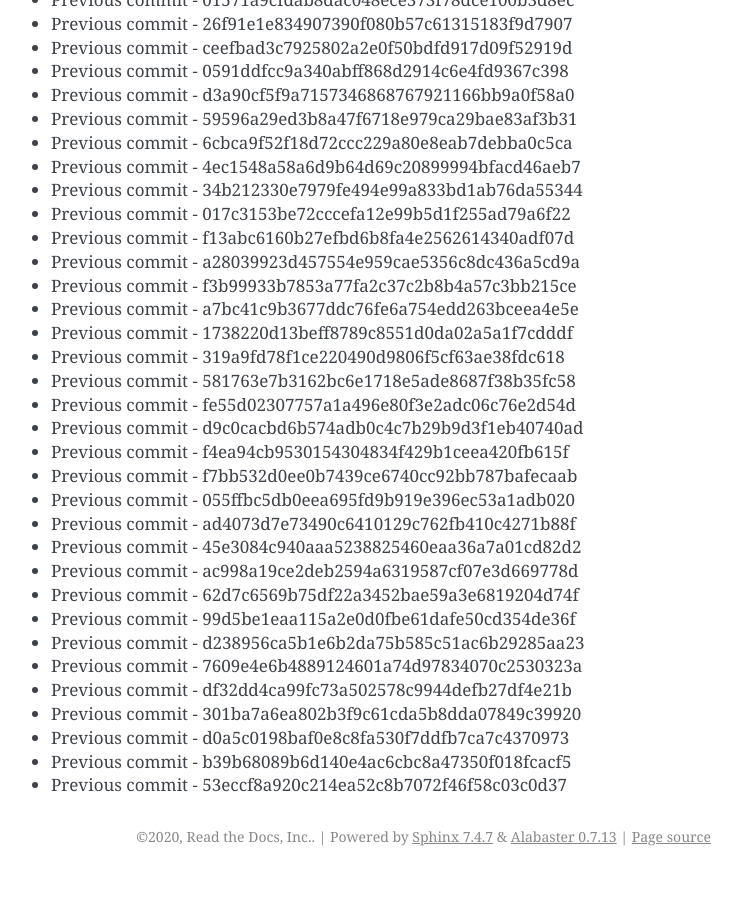
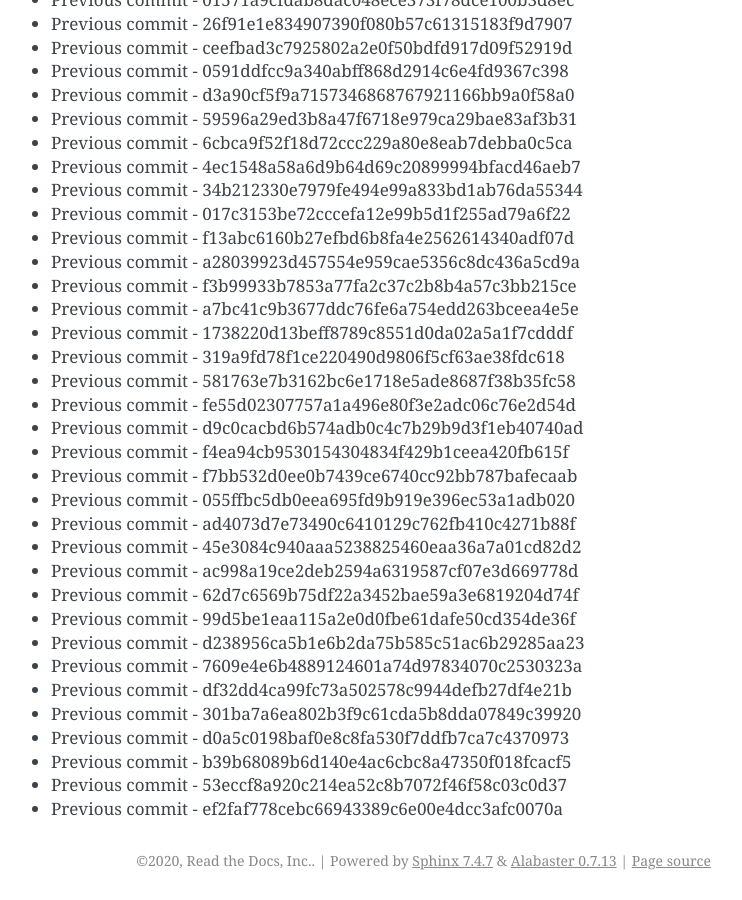
Before and after one commit to readthedocs/rtd-git-stresstest, a Sphinx documentation site: the page built from docs/updates.rst, in a window 1280 px wide and 900 px high, scrolled down 61052 px. Shown: the whole window, without its empty margins (399-1141 px from the left). Built offline with Sphinx 7.4.7, drawn with Linux system fonts in a browser that asks for light colours; before the commit the page ends 61928 px from its top, so only the background shows below that.

Commit message:
Generating commit from previous: ef2faf778cebc66943389c6e00e4dcc3afc0070a

```diff
--- a/docs/updates.rst
+++ b/docs/updates.rst
@@ -2597,3 +2597,4 @@ It can be tested for any performance characteristics.
 * Previous commit - d0a5c0198baf0e8c8fa530f7ddfb7ca7c4370973
 * Previous commit - b39b68089b6d140e4ac6cbc8a47350f018fcacf5
 * Previous commit - 53eccf8a920c214ea52c8b7072f46f58c03c0d37
+* Previous commit - ef2faf778cebc66943389c6e00e4dcc3afc0070a
```
